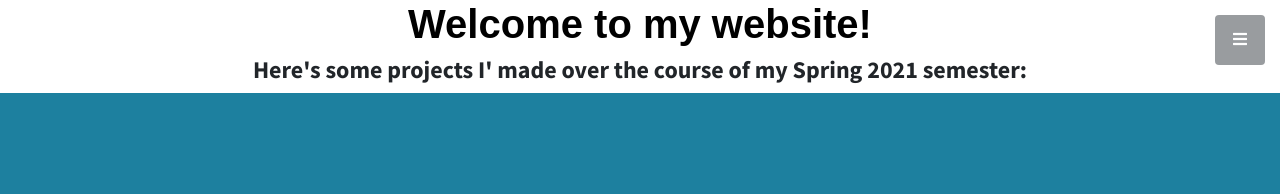
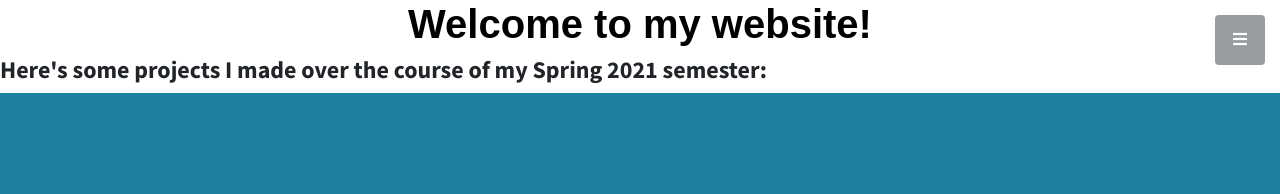
Before and after one commit to EricBorges2019/MyWebsite, a website: page index.html in a window 1280 px wide. Shown: the top 194 px of the page. Drawn offline with nearby package versions, Linux system fonts and the light colour scheme; a script that the page names is missing.

Commit message:
Refactor index.html: Clean up commented script and improve project description formatting

```diff
--- a/index.html
+++ b/index.html
@@ -26,8 +26,8 @@
     crossorigin = "anonymous" >
 </script>
 <link src="js/hover.js">
-<!--<script async src="https://pagead2.googlesyndication.com/pagead/js/adsbygoogle.js?client=ca-pub-5631991540379140"
-     crossorigin="anonymous"></script>-->
+<!-- <script async src="https://pagead2.googlesyndication.com/pagead/js/adsbygoogle.js?client=ca-pub-5631991540379140"
+     crossorigin="anonymous"></script> -->
 
 <meta name="robots" content="index, follow" />
 <meta charset="utf-8" />
@@ -62,13 +62,13 @@
     </ul>
   </nav>
     <h1>Welcome to my website!</h1>
-    <center>
-    <h4>
-        Here's some projects I' made over the course of my Spring 2021 semester:
+
+            <h4 text-align="center">
+                Here's some projects I made over the course of my Spring 2021 semester:
 
 
-    </h4>
-    </center>
+            </h4>
+
    <!-- <script async="" src="https://pagead2.googlesyndication.com/pagead/js/adsbygoogle.js?client=ca-pub-5631991540379140" crossorigin="anonymous" data-checked-head="true"></script>-->
     <div class="row">
         <div class="col-lg-3 col-md-6 mb-5 mb-lg-0">
@@ -191,7 +191,7 @@
                     </ul>
                     <h6 class="text-muted small mb-0">Eric Borges 2025.02.02</p>
                 </div>
-                <div align='center'><a href='https://www.free-website-hit-counter.com'><img src='https://www.free-website-hit-counter.com/zc.php?d=9&id=4801&s=76' border='0' alt='Free Website Hit Counter'></a><br /><small><a href='https://www.free-website-hit-counter.com' title="Free Website Hit Counter">Free website hit counter</a></small></div>
+                <div align='center'><a href='https://www.free-website-hit-counter.com'><img src='https://www.free-website-hit-counter.com/zc.php?d=9&id=4801&s=76' border='0' alt='Website '></a><br /><small><a href='https://www.free-website-hit-counter.com' title="Free Website Hit Counter">https://free-website-hit-counter.com</a></small></div>
             </footer>
         </section>
 
```
